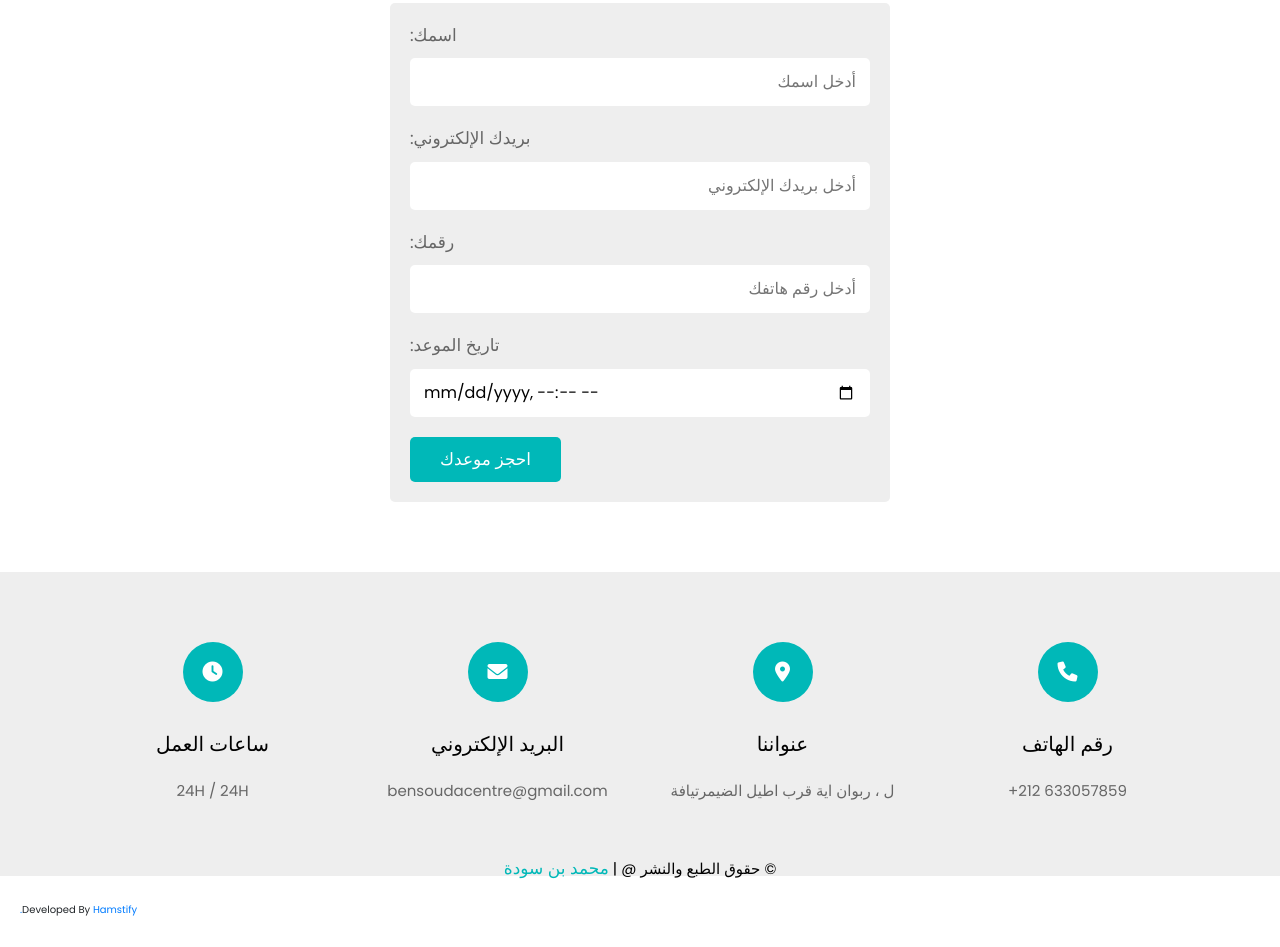
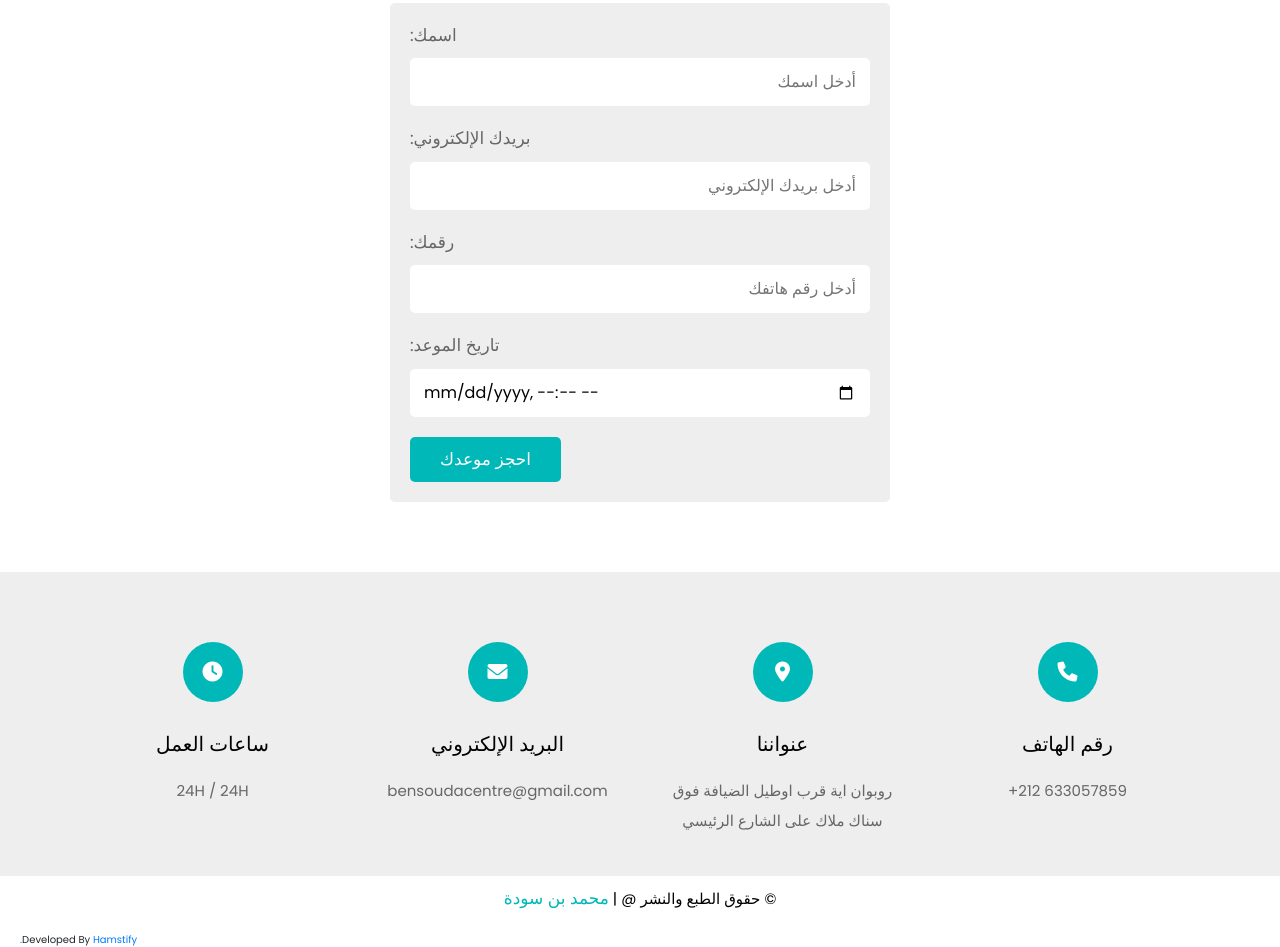
Before and after one commit to YoussefGhannam/Dentist-Website, a website built with Vite: page index.html in a window 1280 px wide. Shown: the part 2078-3025 px from the top of the page. Before the commit the page ends 2995 px from the top, so only its background shows below. Built offline with nearby package versions, Linux system fonts and the light colour scheme; no server answers.

Commit message:
new updates

```diff
--- a/index.html
+++ b/index.html
@@ -423,7 +423,7 @@
             <div class="box">
                 <i class="fas fa-map-marker-alt"></i>
                 <h3>عنواننا</h3>
-                <p>ل ، ربوان اية قرب اطيل الضيمرتيافة</p>
+                <p>روبوان اية قرب اوطيل الضيافة فوق سناك ملاك على الشارع الرئيسي</p>
             </div>
 
             <div class="box">
```
